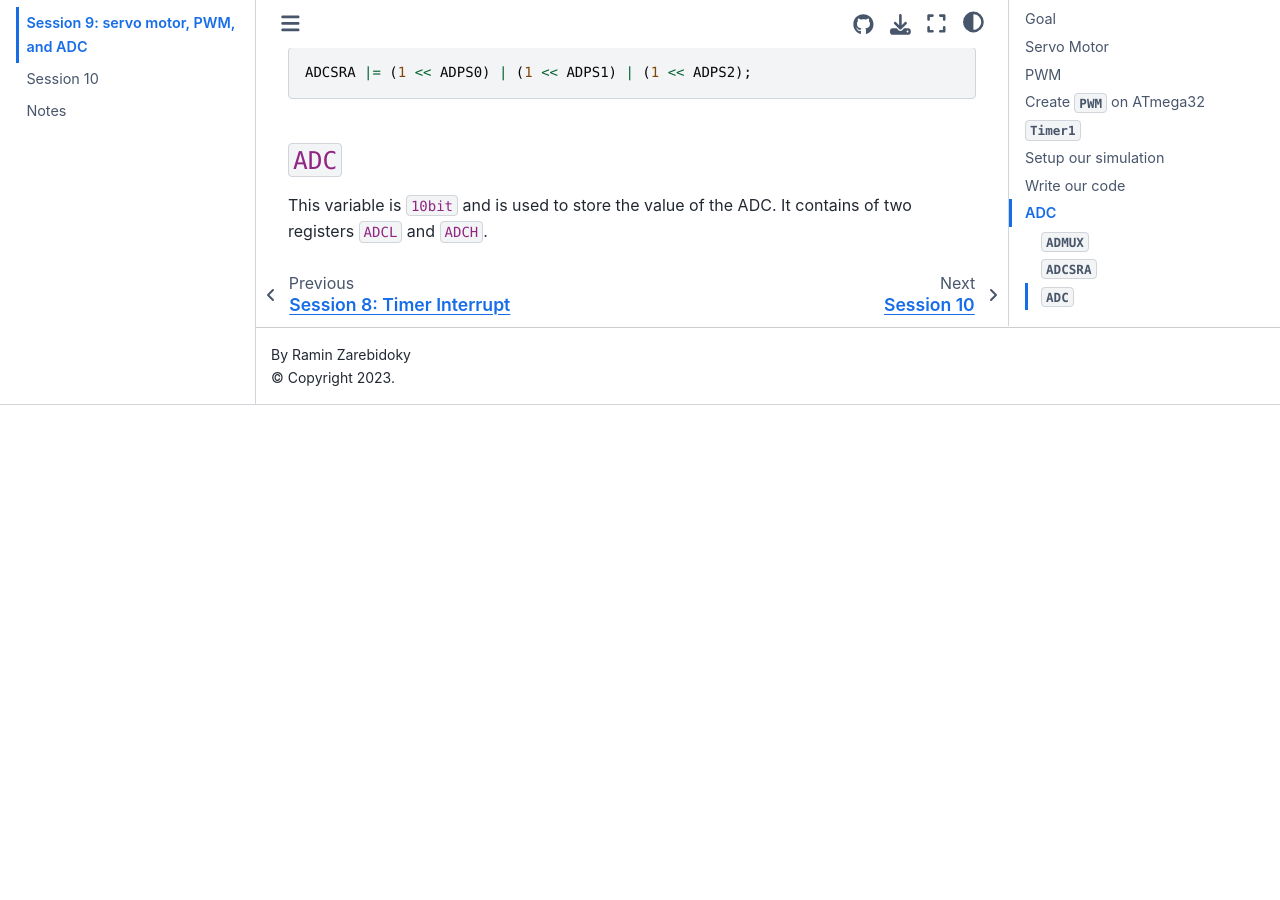
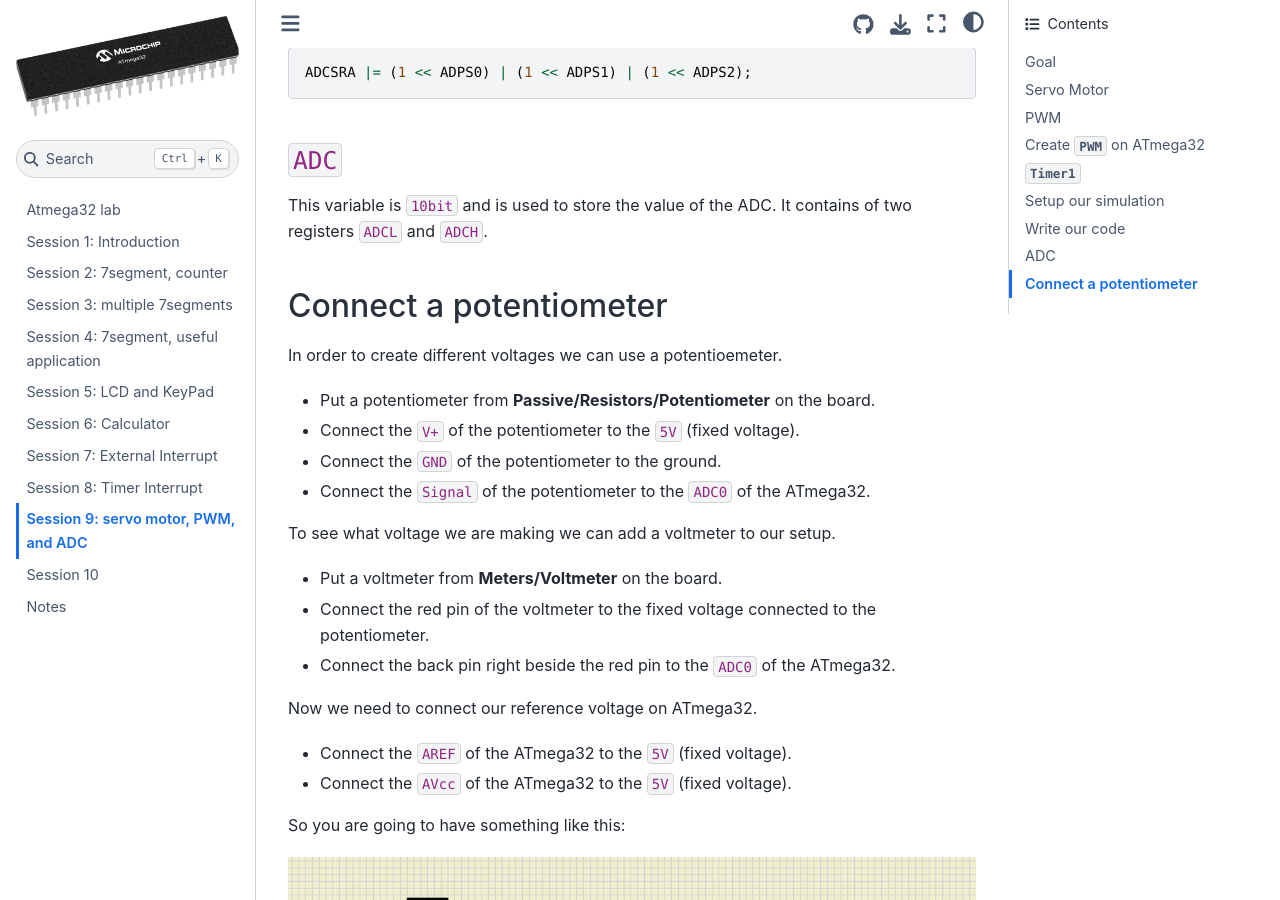
Before and after one commit to LiterallyTheOne/atmega32_lab, a Jupyter Book: the page built from docs/session_9.md, in a window 1280 px wide and 900 px high, scrolled down 12966 px. Built offline with Jupyter Book 1.0.4 settings and Sphinx 7.4.7 and the Sphinx Book theme 1.1.4, drawn with Linux system fonts in a browser that asks for light colours; before the commit the page ends 13371 px from its top, so only the background shows below that.

Commit message:
Add connect potentiometer

```diff
--- a/docs/session_9.md
+++ b/docs/session_9.md
@@ -359,3 +359,27 @@
 
 This variable is `10bit` and is used to store the value of the ADC.
 It contains of two registers `ADCL` and `ADCH`.
+
+## Connect a potentiometer
+
+In order to create different voltages we can use a potentioemeter.
+
+* Put a potentiometer from **Passive/Resistors/Potentiometer** on the board.
+* Connect the `V+` of the potentiometer to the `5V` (fixed voltage).
+* Connect the `GND` of the potentiometer to the ground.
+* Connect the `Signal` of the potentiometer to the `ADC0` of the ATmega32.
+
+To see what voltage we are making we can add a voltmeter to our setup.
+
+* Put a voltmeter from **Meters/Voltmeter** on the board.
+* Connect the red pin of the voltmeter to the fixed voltage connected to the potentiometer.
+* Connect the back pin right beside the red pin to the `ADC0` of the ATmega32.
+
+Now we need to connect our reference voltage on ATmega32.
+
+* Connect the `AREF` of the ATmega32 to the `5V` (fixed voltage).
+* Connect the `AVcc` of the ATmega32 to the `5V` (fixed voltage).
+
+So you are going to have something like this:
+
+![s9_servo_pwm_adc](figures/s9_servo_pwm_adc.png)
```
Also changed, not shown: docs/figures/s9_servo_pwm_adc.png (added).
